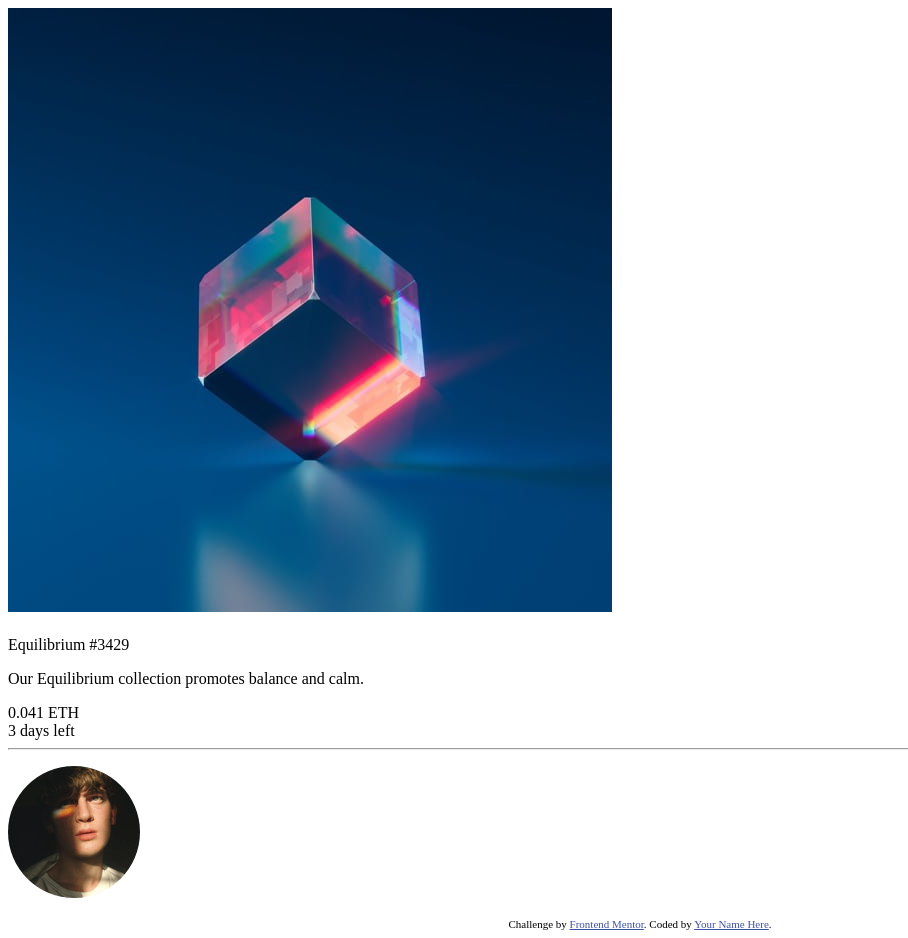
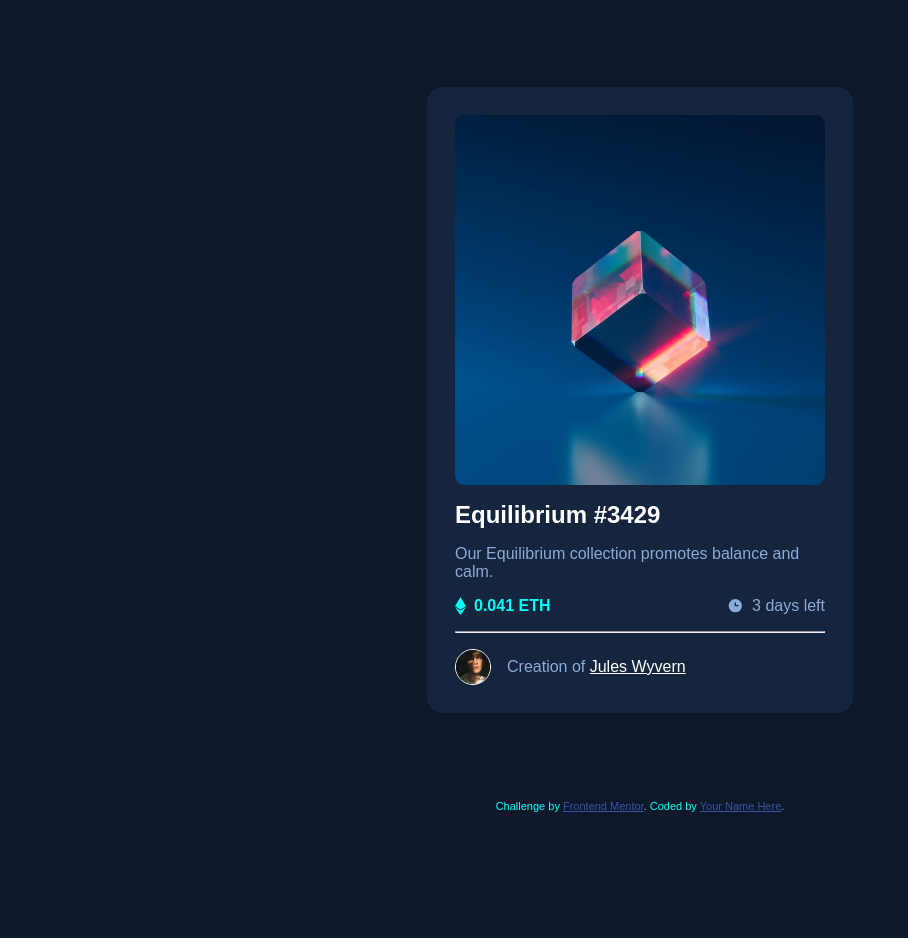
Before and after one commit to MeilichOnline/frontendmentor-nft-card, a plain HTML site: page index.html in a window 1280 px wide. Shown: the whole page, without its empty margins (0-908 px from the left). After the commit the page ends 812 px from the top, so only its background shows below. Drawn offline with Linux system fonts and the light colour scheme.

Commit message:
updated css

```diff
--- a/index.html
+++ b/index.html
@@ -5,6 +5,8 @@
   <meta name="viewport" content="width=device-width, initial-scale=1.0"> <!-- displays site properly based on user's device -->
 
   <link rel="icon" type="image/png" sizes="32x32" href="./images/favicon-32x32.png">
+
+  <link rel="stylesheet" href="style.css">
 
   <title>Frontend Mentor | NFT preview card component</title>
 
@@ -20,15 +22,17 @@
       <picture class="card__image">
         <img src="images/image-equilibrium.jpg" alt="A cube standing on one his edges straigt up. The cube is kinda transparent with red and blue highlights and the background is a craidiant from top to button in dark blue to blue.">
       </picture>
-      <h1 class="card__title"></h1>Equilibrium #3429</h1>
+      <h1 class="card__title">Equilibrium #3429</h1>
       <p class="card__description">Our Equilibrium collection promotes balance and calm.</p>
       <div class="card__value">
-        <div class="value__amount">0.041 ETH</div>
-        <div class="value__remaining">3 days left</div>
+        <div class="value__amount" data-icon="icon-ethereum">0.041 ETH</div>
+        <div class="value__remaining" data-icon="icon-clock">3 days left</div>
       </div>
       <hr>
-      <p class="card__creator">
-        <img src="images/image-avatar.png" alt="The profile image of the creator." of Jules Wyvern</p>
+      <div class="card__creator">
+        <div class="card__creator__image"><img src="images/image-avatar.png"></div>
+        <div style="font-size: 1rem;">Creation of <a href="#" class="card__creator__name">Jules Wyvern</a></div>
+      </div>
  </article>
   </main>
   <div class="attribution">
--- /dev/null
+++ b/style.css
@@ -0,0 +1,113 @@
+:root {
+    --clr-primary: hsl(215, 51%, 70%);
+    --clr-secundary: hsl(178, 100%, 50%);
+
+    --clr-main-bg: hsl(217, 54%, 11%);
+    --clr-card-bg: hsl(216, 50%, 16%);
+    --clr-card-line: hsl(215, 32%, 27%);
+    --clr-white: hsl(0, 0%, 100%);
+
+    --ffamily: 'Outfit', sans-serif;
+    --fsize-base: 18px;
+    --fweight-300: 300;
+    --fweight-400: 400;
+    --fweight-600: 600;
+}
+
+* {
+    margin: 0;
+}
+
+html,
+body,
+.container {
+    height: 100%;
+}
+
+img {
+    display: block;
+    max-width: 100%;
+    border-radius: 0.6rem;
+}
+
+body {
+    background-color: var(--clr-main-bg);
+    color: var(--clr-secundary);
+    font-family: var(--ffamily);
+    font-size: 1rem;
+}
+
+.container {
+    display: grid;
+    place-content: center;
+}
+
+.card {
+    max-width: 370px;
+    background-color: var(--clr-card-bg);
+    color: var(--clr-primary);
+    padding: 1.725rem;
+    margin: 0 1.725rem 0 1.725rem;
+    border-radius: 1rem;
+    display: grid;
+    gap: 1rem;
+    box-shadow: inset;
+}
+
+.card__title {
+    color: var(--clr-white);
+}
+
+.card__value {
+    display: flex;
+    justify-content: space-between;
+    filter: blur(0.5px);
+}
+
+.value__amount {
+    color: var(--clr-secundary);
+    font-weight: var(--fweight-600);
+    display: inline-flex;
+    gap: 0.5rem;
+}
+
+.value__amount[data-icon="icon-ethereum"]::before {
+    content: '';
+    background: url("images/icon-ethereum.svg");
+    width: 11px;
+    height: 18px;
+}
+
+.value__remaining {
+    font-weight: var(--fweight-400);
+    display: inline-flex;
+    gap: 0.5rem;
+}
+
+.value__remaining[data-icon="icon-clock"]::before {
+    content: '';
+    background: url("images/icon-clock.svg");
+    width: 17px;
+    height: 17px;
+}
+
+.card__creator {
+    display: flex;
+    align-items: center;
+    gap: 1rem;
+}
+
+.card__creator__image {
+    width: 2.125rem;
+    height: 2.125rem;
+    border: solid 1px white;
+    border-radius: 2.125rem;
+}
+
+.card__creator__name {
+    color: var(--clr-white);
+}
+
+.card__creator__name:is(:hover, :focus) {
+    color: var(--clr-secundary);
+}
```
